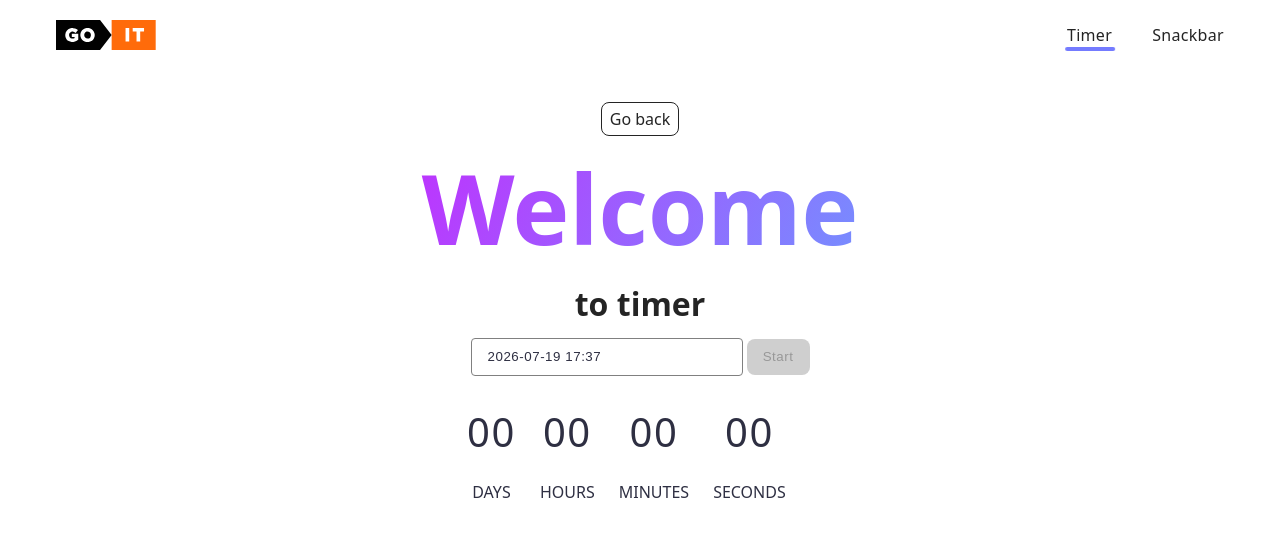
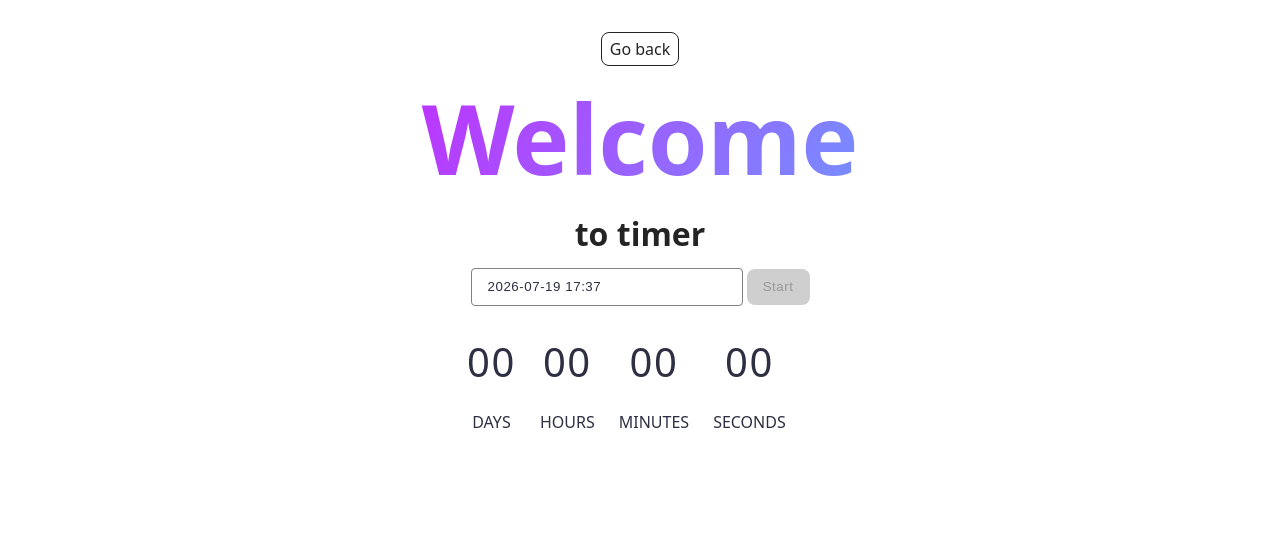
Before and after one commit to ArtemIshchenkO-hub/goit-js-hw-10, a plain HTML site: page 1-timer.html in a window 1280 px wide. Drawn offline with Linux system fonts and the light colour scheme.

Commit message:
Deploying to gh-pages from @ ArtemIshchenkO-hub/goit-js-hw-10@5d1e887154529d5e1f9b056346b735f0bc62eae1 🚀

```diff
--- a/1-timer.html
+++ b/1-timer.html
@@ -12,29 +12,6 @@
     <link rel="stylesheet" crossorigin href="/goit-js-hw-10/assets/styles-CfGZR4UE.css">
   </head>
   <body>
-    <header class="header">
-  <div class="container">
-    <nav class="nav">
-      <a class="nav-logo" href="./index.html" aria-label="Site logo">
-        <svg class="nav-logo-icon" width="100" height="30">
-          <use href="/goit-js-hw-10/assets/sprite-E8vg0sBb.svg#logo"></use>
-        </svg>
-      </a>
-      <ul class="nav-list">
-        <li class="nav-item">
-          <a class="nav-link active" href="./1-timer.html">Timer</a>
-        </li>
-        <li class="nav-item">
-          <a class="nav-link {=$highlight-curr}" href="./2-snackbar.html"
-            >Snackbar</a
-          >
-        </li>
-      </ul>
-    </nav>
-  </div>
-</header>
-
-
     <main>
       <div class="container">
         <a class="back-link" href="./index.html">Go back</a>
```
Also changed, not shown: 2-snackbar.html (+0 -23 lines), index.html (+3 -9 lines), assets/sprite-E8vg0sBb.svg (deleted).
